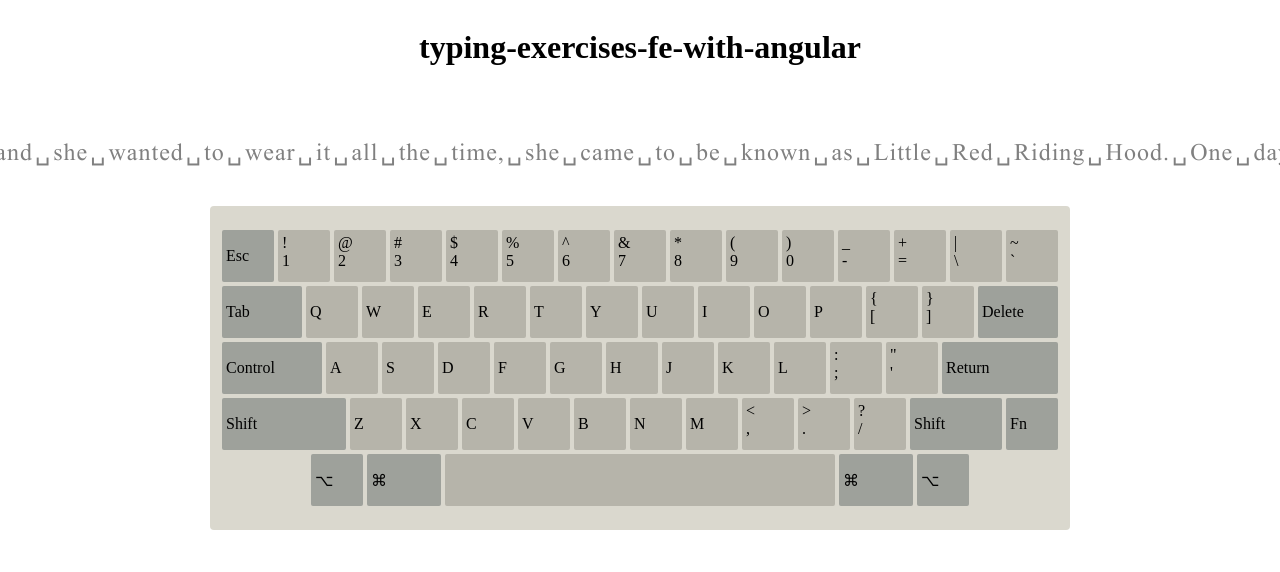
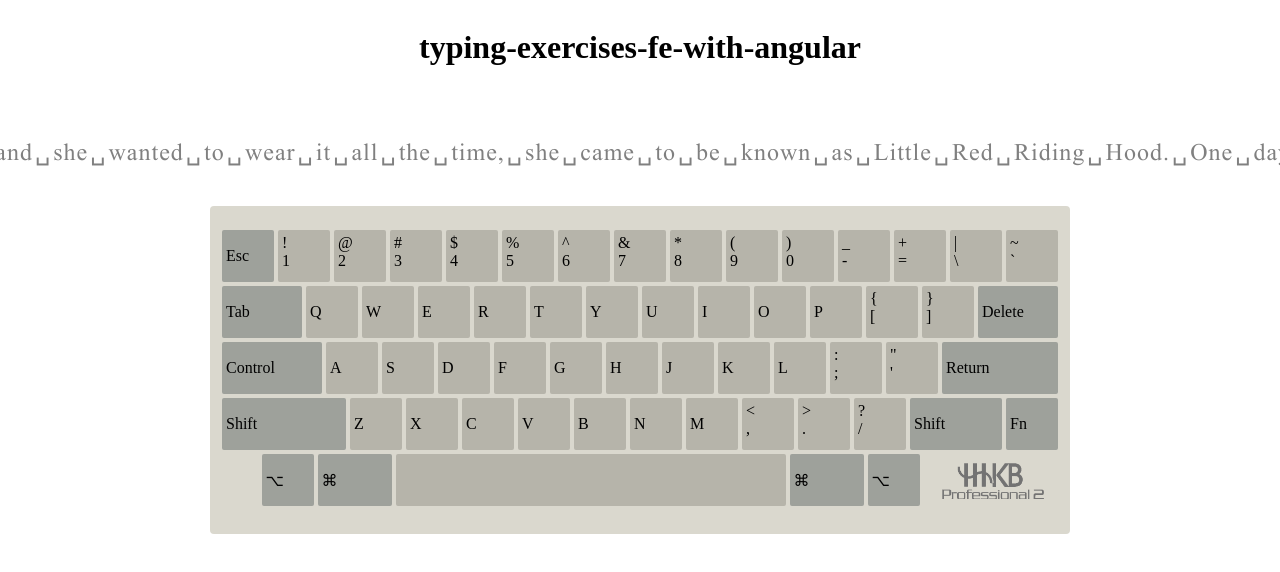
Before and after one commit to hanhan9449/typing-exercises-fe-with-angular, an Angular app: page / in a window 1280 px wide. Shown: the top 572 px of the page. Built offline with nearby package versions, Linux system fonts and the light colour scheme.

Commit message:
feat: 浅浅给键盘加一个logo

```diff
--- a/src/app/keyboard/keyboard.component.css
+++ b/src/app/keyboard/keyboard.component.css
@@ -10,3 +10,12 @@
   display: flex;
   justify-content: center;
 }
+
+.last-line {
+
+}
+.logo {
+  margin-left: 17px;
+  margin-right: -26px;
+  filter: contrast(0) brightness(.9) grayscale(1);
+}
--- a/src/app/keyboard/keyboard.component.html
+++ b/src/app/keyboard/keyboard.component.html
@@ -1,6 +1,7 @@
 <div class="container" [style.gap.px]="getKeyboardGap$()">
-  <div *ngFor="let lines of getHHKBKeyboardConfig$()|async"
+  <div *ngFor="let lines of getHHKBKeyboardConfig$()|async; index as index"
        [class]="'line'"
+       [ngClass]="{'last-line': isLastLine(index)}"
        [style.gap.px]="getKeyboardGap$()">
     <app-keyboard-item *ngFor="let kii of lines" [variant]="kii.variant" [line1]="kii?.line1" [line2]="(kii)?.line2"
                        [width]="kii.width ?? getDefaultWidth$()"
@@ -8,5 +9,6 @@
                        [color]="kii.color"
                        [flag]="kii.flag"
     ></app-keyboard-item>
+    <div *ngIf="isLastLine(index) " class="logo"><img height="52" src="../../assets/images/hhkb-logo.png"></div>
   </div>
 </div>
--- a/src/app/keyboard/keyboard.component.ts
+++ b/src/app/keyboard/keyboard.component.ts
@@ -27,4 +27,7 @@ export class KeyboardComponent implements OnInit {
   getHHKBKeyboardConfig$(): Observable<KeyboardItemInterface[][]> {
     return of(hhkbKeyboardConfig);
   }
+  isLastLine(index: number): boolean {
+    return index === hhkbKeyboardConfig.length - 1;
+  }
 }
```
Also changed, not shown: src/assets/images/hhkb-logo.png (added).
